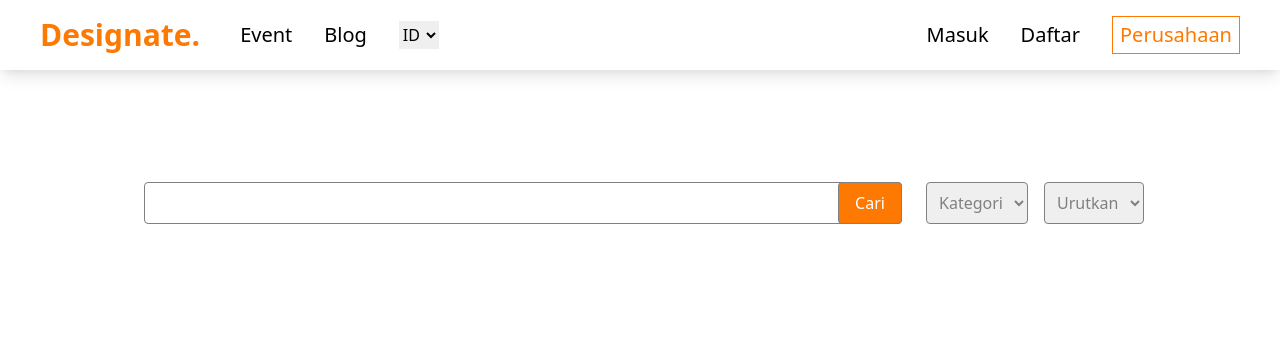
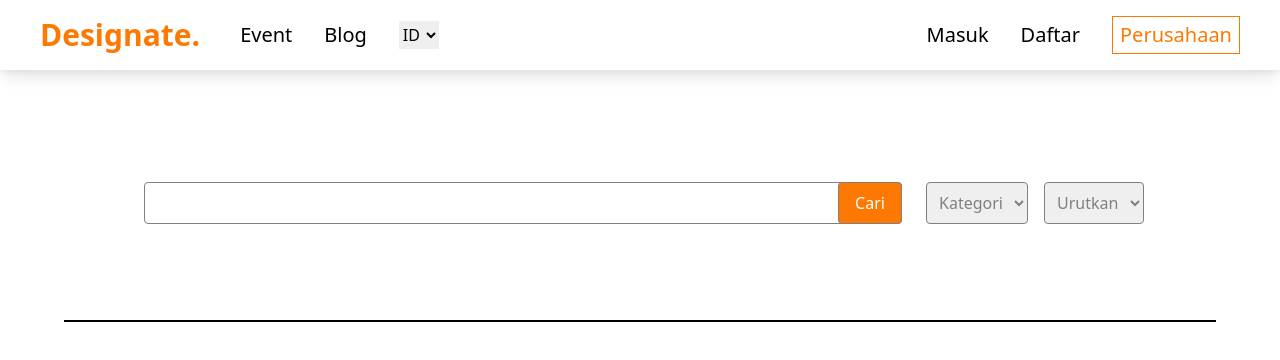
Before and after one commit to RendyArthaP/article, a Next.js app: page / in a window 1280 px wide. Shown: the top 360 px of the page. Built offline with nearby package versions, Linux system fonts and the light colour scheme.

Commit message:
setup list article

```diff
--- /dev/null
+++ b/src/components/Article.js
@@ -0,0 +1,11 @@
+import ListArticle from "./ListArticle"
+
+const Article = () => {
+  return (
+    <div className="border border-black mt-24 w-full max-w-6xl mx-auto">
+      <ListArticle />
+    </div>
+  )
+}
+
+export default Article
--- /dev/null
+++ b/src/components/ListArticle.js
@@ -0,0 +1,9 @@
+const ListArticle = () => {
+  return (
+    <div>
+
+    </div>
+  )
+}
+
+export default ListArticle
--- a/src/pages/index.js
+++ b/src/pages/index.js
@@ -1,4 +1,5 @@
 import Head from 'next/head'
+import Article from '../components/Article'
 import Navbar from '../components/Navbar'
 import Searchbar from '../components/Searchbar'
 
@@ -14,6 +15,7 @@ export default function Home() {
       <main>
         <Navbar />
         <Searchbar />
+        <Article />
       </main>
     </div>
   )
```
